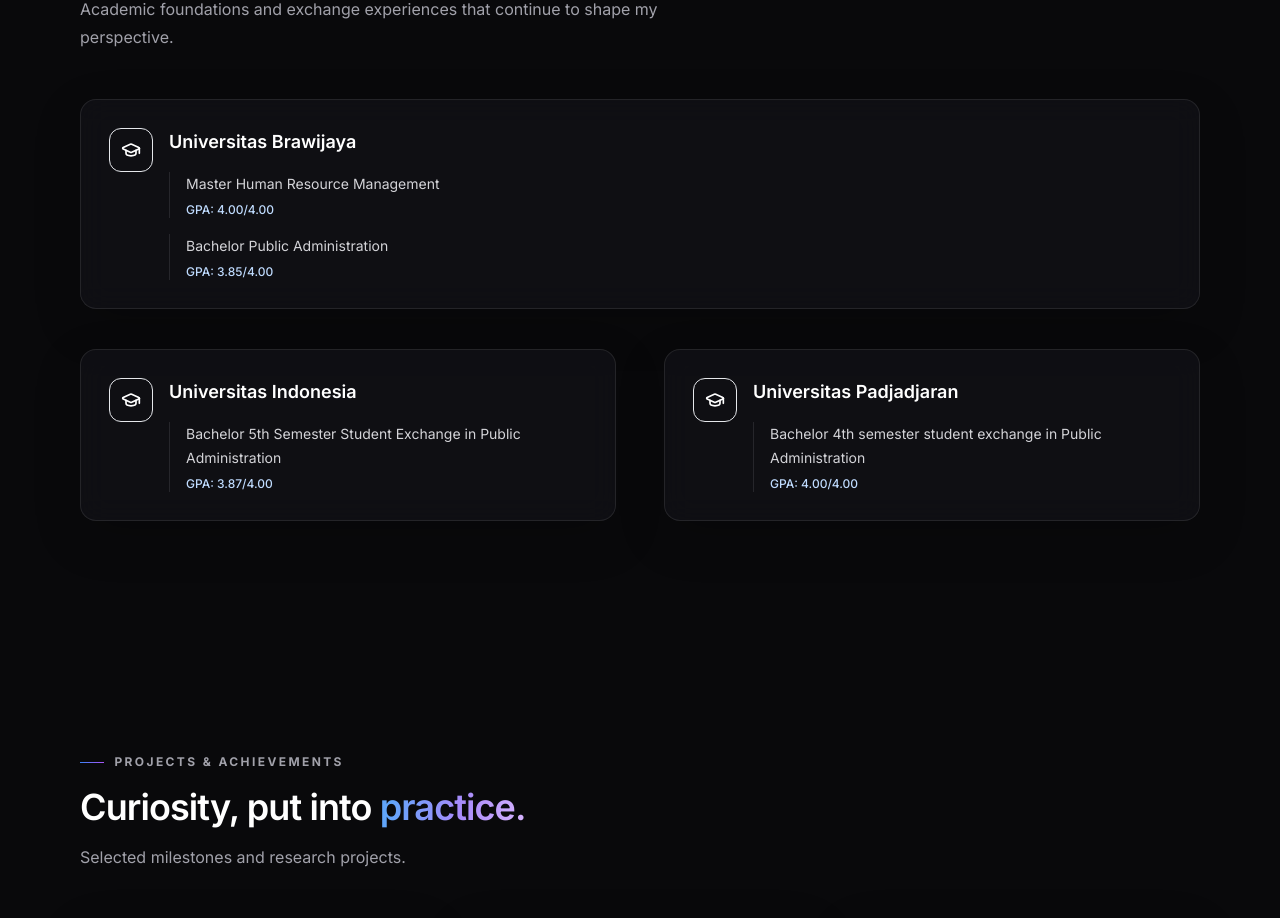
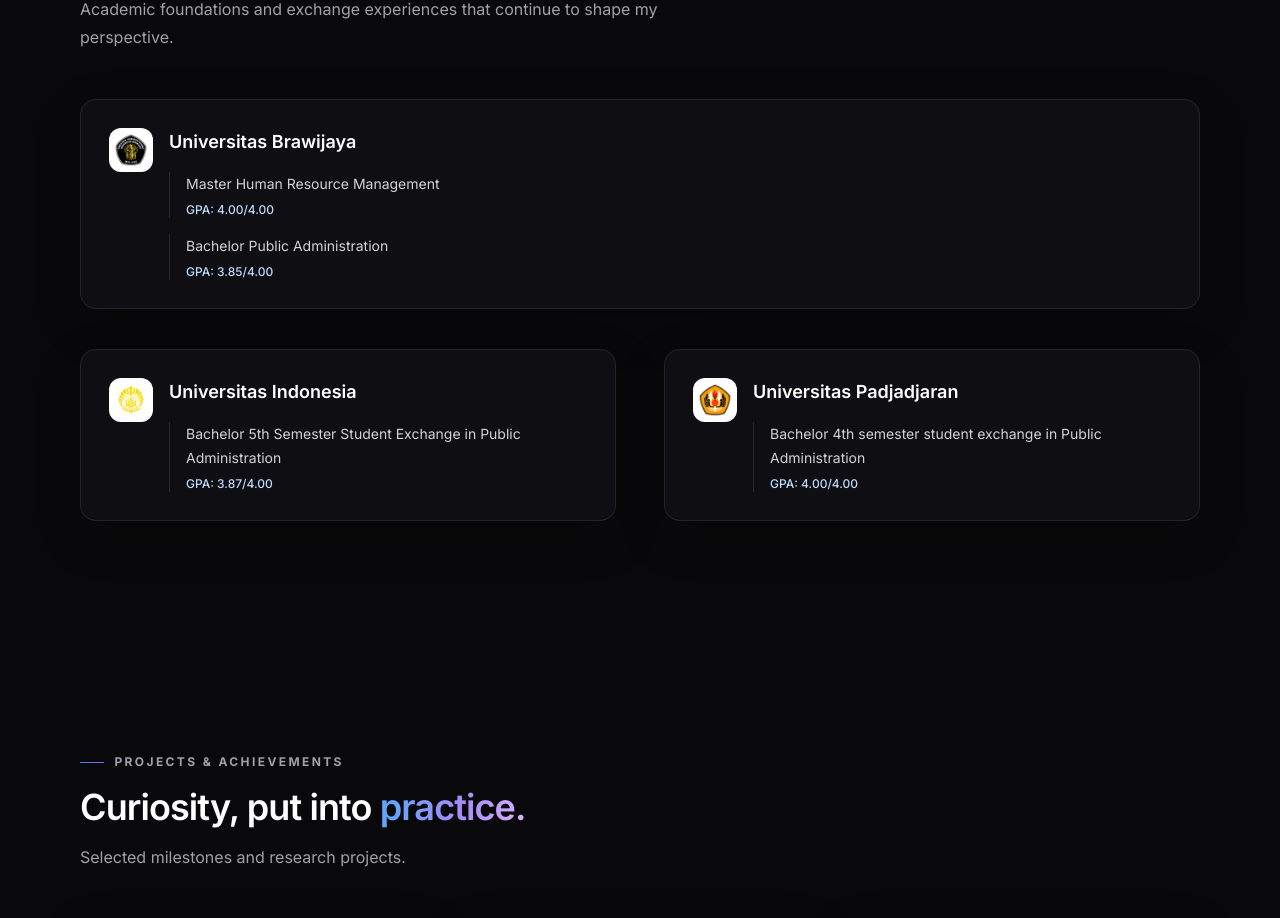
Before and after one commit to hikmalalfatih/annisa-portofolio, a Next.js app: page / in a window 1280 px wide. Shown: the part 3895-4813 px from the top of the page. Built offline with nearby package versions, Linux system fonts and the light colour scheme.

Commit message:
feat: show university logos in Education cards
Replace the generic graduation icon with each institution's logo in a white logo box: Universitas Brawijaya, Universitas Indonesia, and Universitas Padjadjaran. Logo files live in public/logos/.

```diff
--- a/components/Education.jsx
+++ b/components/Education.jsx
@@ -1,10 +1,11 @@
-import { GraduationCap } from "lucide-react";
+import Image from "next/image";
 import Reveal from "./Reveal";
 import SectionHeading from "./SectionHeading";
 
 const education = [
   {
     institution: "Universitas Brawijaya",
+    logo: "/logos/logo-ub.png",
     programs: [
       { degree: "Master Human Resource Management", result: "GPA: 4.00/4.00" },
       { degree: "Bachelor Public Administration", result: "GPA: 3.85/4.00" },
@@ -12,6 +13,7 @@
   },
   {
     institution: "Universitas Indonesia",
+    logo: "/logos/logo-ui.png",
     programs: [
       {
         degree: "Bachelor 5th Semester Student Exchange in Public Administration",
@@ -21,6 +23,7 @@
   },
   {
     institution: "Universitas Padjadjaran",
+    logo: "/logos/logo-unpad.png",
     programs: [
       {
         degree: "Bachelor 4th semester student exchange in Public Administration",
@@ -46,8 +49,14 @@
           <Reveal key={item.institution} delay={index * 0.08} className={index === 0 ? "md:col-span-2" : ""}>
             <article className="glass-card h-full rounded-2xl p-6 sm:p-7">
               <div className="flex items-start gap-4">
-                <span className="flex h-11 w-11 shrink-0 items-center justify-center rounded-xl border border-violet-400/15 bg-violet-400/[0.08] text-violet-200">
-                  <GraduationCap size={20} />
+                <span className="flex h-11 w-11 shrink-0 items-center justify-center overflow-hidden rounded-xl border border-white/10 bg-white p-1">
+                  <Image
+                    src={item.logo}
+                    alt={`${item.institution} logo`}
+                    width={44}
+                    height={44}
+                    className="h-full w-full object-contain"
+                  />
                 </span>
                 <div className="min-w-0 flex-1">
                   <h3 className="text-lg font-semibold text-white">{item.institution}</h3>
```
